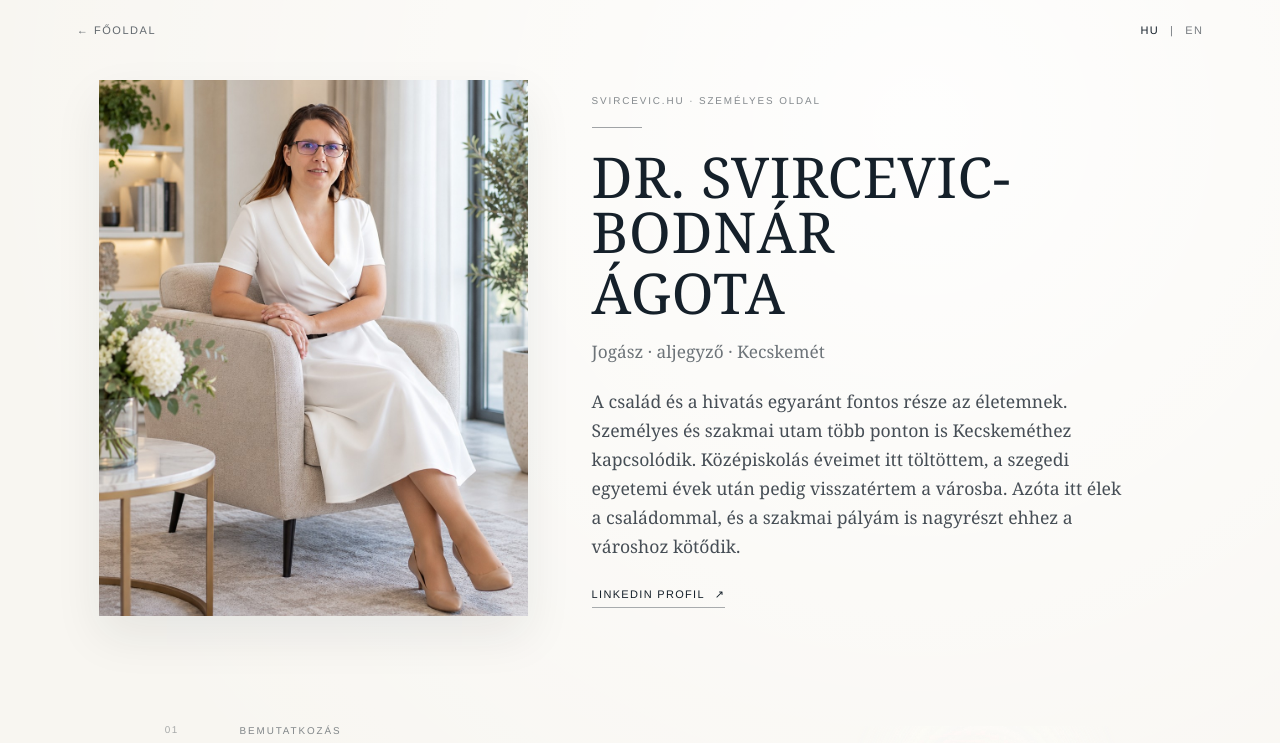
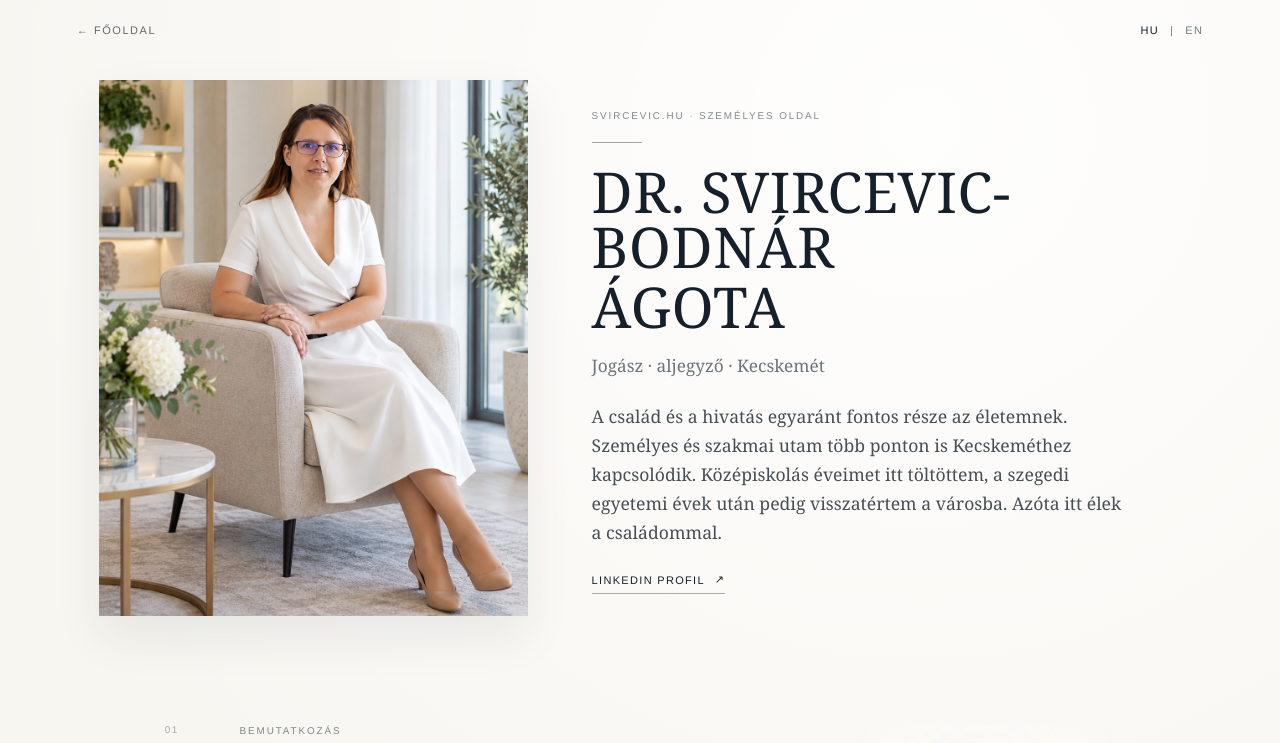
Before and after one commit to svircevicnikola/svircevic-hu, a Next.js app: page /agota in a window 1280 px wide. Shown: the top 743 px of the page. Built offline with nearby package versions, Linux system fonts and the light colour scheme.

Commit message:
Tighten Agota personal introduction

```diff
--- a/app/agota/page.tsx
+++ b/app/agota/page.tsx
@@ -121,7 +121,7 @@ export default function AgotaPage() {
           </h1>
           <p className="hero-role">Jogász · aljegyző · Kecskemét</p>
           <p className="hero-lead">
-            A család és a hivatás egyaránt fontos része az életemnek. Személyes és szakmai utam több ponton is Kecskeméthez kapcsolódik. Középiskolás éveimet itt töltöttem, a szegedi egyetemi évek után pedig visszatértem a városba. Azóta itt élek a családommal, és a szakmai pályám is nagyrészt ehhez a városhoz kötődik.
+            A család és a hivatás egyaránt fontos része az életemnek. Személyes és szakmai utam több ponton is Kecskeméthez kapcsolódik. Középiskolás éveimet itt töltöttem, a szegedi egyetemi évek után pedig visszatértem a városba. Azóta itt élek a családommal.
           </p>
           <a className="linkedin-link" href="https://www.linkedin.com/in/agota-svircevic-bodnar/" target="_blank" rel="noreferrer">
             LinkedIn profil <span aria-hidden="true">↗</span>
```
